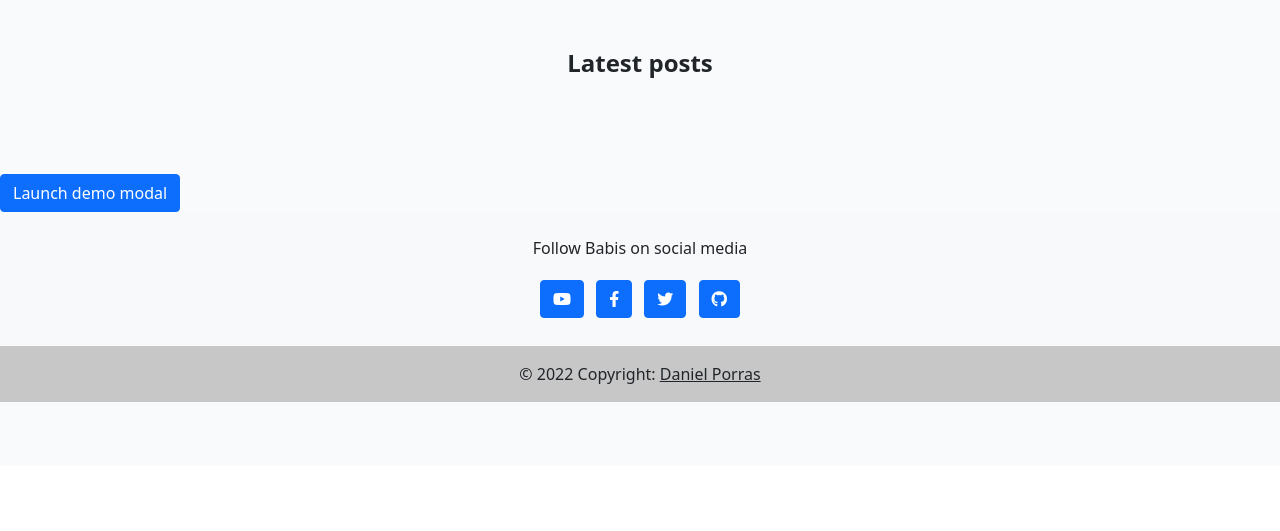
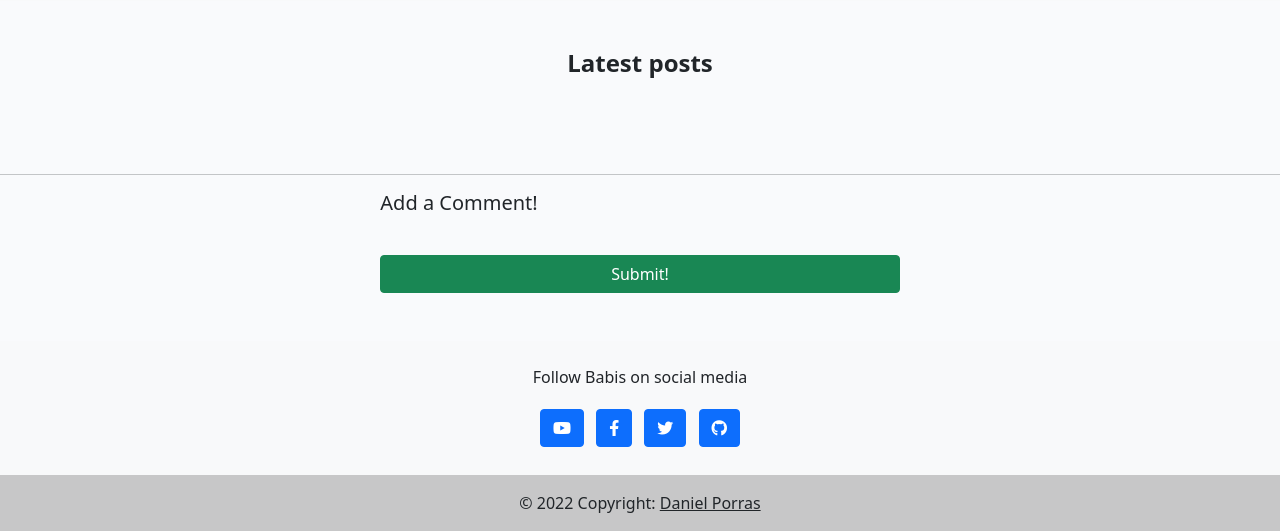
Before and after one commit to Code-Institute-Submissions/Danpr1984-babis_DecResubb, a Django app: page /profile in a window 1280 px wide. Shown: the part 334-865 px from the top of the page. Before the commit the page ends 736 px from the top, so only its background shows below. Run offline with Django 3.2, Linux system fonts and the light colour scheme; the visitor is signed in with stand-in values (Sample User, id 1); data that the repository does not hold is empty; parts of the project's set-up code (start-up, migrations or seed data) failed here and were passed over.

Commit message:
Added a comments form and a view to render the form

```diff
--- a/feedpost/admin.py
+++ b/feedpost/admin.py
@@ -30,8 +30,8 @@
     search_fields = ['title', 'content']
     summernote_fields = ('content',)
 
+admin.site.register(Comment)
 admin.site.register(Profile)
 admin.site.register(GuestProfile)
 admin.site.register(ParentProfile)
 admin.site.register(Relationship)
-admin.site.register(Comment)
--- a/feedpost/forms.py
+++ b/feedpost/forms.py
@@ -87,4 +87,4 @@
 
     class Meta:
         model = Comment
-        fields = ['body']
+        fields = ('body',)
--- a/feedpost/models.py
+++ b/feedpost/models.py
@@ -116,24 +116,13 @@
     created_on = models.DateTimeField(auto_now_add=True)
     edited_on = models.DateTimeField(auto_now_add=True)
     deleted_on = models.DateTimeField(auto_now_add=True)
-    parent = models.ForeignKey('self', on_delete=models.CASCADE, blank=True, null=True, related_name='+')
 
 
-    @property
-    def children(self):
- 		    return Comment.objects.filter(parent=self).order_by('-created_on').all()
+    class Meta:
+        ordering = ['created_on']
 
-    @property
-    def is_parent(self):
- 		    if self.parent is None:
- 			        return True
- 		    return False
+    def save(self, *args, **kwargs):
+        super().save(*args, **kwargs)
 
-    #class Meta:
-     #   ordering = ['created_on']
-
-    #def save(self, *args, **kwargs):
-     #   super().save(*args, **kwargs)
-
-    #def __str__(self):
-     #   return '%s - %s' %(self.post.title, self.name)
+    def __str__(self):
+        return '%s - %s' %(self.post.title, self.name)
--- a/feedpost/urls.py
+++ b/feedpost/urls.py
@@ -9,5 +9,5 @@
     path('profile', views.PostList.as_view(), name='profile'),
     path('add_post/', views.AddPostView.as_view(), name='add_post'),
     path('', views.NewUser.as_view(), name='register'),
-    path('post/<int:pk>/', views.AddComment.as_view(), name='comment'),
+    path('comment', views.AddComment.as_view(), name='comment'),
 ]
--- a/feedpost/views.py
+++ b/feedpost/views.py
@@ -14,41 +14,12 @@
     template_name = 'home.html'
     form_class = RegisterForm
 
-    #def check_user(request):
-
-     #   if  request.user.id == is_guest:
-       #     redirect("guest.html")
-
-      #  elif request.user.id == is_parent:
-
-       #     redirect("parent.html")
-
-        #else:
-         #   redirect("home.html")
-
-
-class PostList(ListView):
-    model = Post
-    queryset = Post.objects.order_by('created_at')
-    template_name = 'profile.html'
-    form_class = PostForm
-
-
-class AddPostView(CreateView):
-    model = Post
-    template_name = 'add_post.html'
-    form_class = PostForm
-
-    def get_form_kwargs(self):
-        form_kwargs = super(AddPostView, self).get_form_kwargs()
-        form_kwargs.update({"request": self.request})
-        return form_kwargs
-
 
 class HomeView(CreateView):
     model = CustomUser
     template_name = 'home.html'
     form_class = RegisterForm
+
 
 class AddParent(CreateView):
     model = ParentProfile
@@ -65,42 +36,39 @@
     template_name = 'add_child'
     form_class = ChildForm
 
-class AddComment(LoginRequiredMixin, View):
+class AddPostView(LoginRequiredMixin, CreateView):
+    model = Post
+    form_class = PostForm
+    template_name = 'add_post.html'
+
+class PostList(LoginRequiredMixin, ListView):
+    model = Post
+    template_name = 'profile.html'
+    queryset = Post.objects.order_by('created_at')
+    form_class = PostForm
+
+
+    def get_form_kwargs(self):
+        form_kwargs = super(AddPostView, self).get_form_kwargs()
+        form_kwargs.update({"request": self.request})
+        return form_kwargs
+
+#class AddComment(CreateView):
+ #   model = Comment
+  #  template_name = 'comment.html'
+   ##form_class = CommentForm
+
+class AddComment(View):
     def get(self, request, pk, *args, **kwargs):
         post = Post.objects.get(pk=pk)
         form = CommentForm()
 
-        comments = Comment.objects.filter(post=post).order_by('-created_on')
-
         context = {
             'post': post,
             'form': form,
-            'comments': comments,
         }
 
-        return render(request, 'social/post_detail.html', context)
+        return render(request, 'profile.html', context)
 
-    def post(self, request, pk, *args, **kwargs):
-        post = Post.objects.get(pk=pk)
-        form = CommentForm(request.POST)
-
-        if form.is_valid():
-            new_comment = form.save(commit=False)
-            new_comment.name = request.user
-            new_comment.post = post
-            new_comment.save()
-
-        comments = Comment.objects.filter(post=post).order_by('-created_on')
-
-        context = {
-            'post': post,
-            'form': form,
-            'comments': comments,
-        }
-
-        return render(request, 'profile', context)
-#class AddComment(CreateView):
- #   model = Comment
-  #  template_name = 'profile'
-   # queryset = Comment.objects.order_by('created_on')
-    #form_class = CommentForm
+    def post(self, request, *args, **kwargs):
+        pass
--- a/static/css/style.css
+++ b/static/css/style.css
@@ -65,3 +65,7 @@
     box-shadow: 0 3px 6px -1px rgba(0, 0, 0, .12),
         0 10px 36px -4px rgba(77, 96, 232, .8);
 }
+
+.comment {
+    margin: 20px 0px 20px 20px;
+}
--- a/templates/register.html
+++ b/templates/post_detail.html
@@ -1,3 +1,9 @@
 {% extends "base.html" %}
 {% load static %}
 {% load crispy_forms_tags %}
+
+{% block content %}
+
+
+{% endblock content %}
+</main>
--- a/templates/profile.html
+++ b/templates/profile.html
@@ -74,27 +74,16 @@
             <h4 class="mb-5"><strong>Latest posts</strong></h4>
             <div class="row">
               {% for post in post_list %}
-              <div class="mx-auto col-md-6 mb-4">
+              <div class="mx-auto col-md-6 mb-4 position-relative">
                 <div class="card">
                   <div class="bg-image hover-overlay ripple" data-mdb-ripple-color="light">
                     <img class="card-img-top" src=" {{ post.featured_image.url }}">
                     <p class="card-text secondary_font">{{ post.author }}</p>
                     <h5 class="card-title secondary_font">{{ post.title }}</h5>
                     <p class="card-text secondary_font">{{ post.content }}</p>
-                    {% for comment in comments %}
-                    {% if comment.is_parent %}
-                      <p class="post-text">
-                        {{ comment.body }}
-                      </p>
-                    {% endif %}
-                    {% endfor %}
-
-                    <p class="card-text secondary_font">{{Posts.comments.body}}</p>
-                    <p class="card-text secondary_font"></p>
                     <div class="card-body">
-                      <a href="#!" class="btn btn-primary">Comment</a>
+                      <a href="comment" class="btn btn-primary">Comment</a>
                     </div>
-                    <p>HOLA</p>
                   </div>
                 </div>
               </div>
@@ -103,33 +92,30 @@
             </div>
 
           </section>
+      </main>
+      <hr>
 
-      </main>
-      <!--Main layout-->
-    <!-- Button trigger modal -->
-<button type="button" class="btn btn-primary" data-bs-toggle="modal" data-bs-target="#exampleModal">
-  Launch demo modal
-</button>
+<div data-gb-custom-block data-tag="for"></div>
 
-<!-- Modal -->
-<div class="modal fade" id="exampleModal" tabindex="-1" aria-labelledby="exampleModalLabel" aria-hidden="true">
-  <div class="modal-dialog">
-    <div class="modal-content">
-      <div class="modal-header">
-        <h5 class="modal-title" id="exampleModalLabel">Modal title</h5>
-        <button type="button" class="btn-close" data-bs-dismiss="modal" aria-label="Close"></button>
-      </div>
-      <div class="modal-body">
-         TEST
-      </div>
-      <div class="modal-footer">
-      </div>
-    </div>
+<div class="row justify-content-center mt-3">
+  <div class="col-md-5 col-sm-12">
+      <h5>Add a Comment!</h5>
   </div>
+</div>
+<div class="row justify-content-center mt-3 mb-5">
+  <div class="col-md-5 col-sm-12">
+      <form method="POST">
+          {% csrf_token %}
+          {{ form  }}
+          <div class="d-grid gap-2">
+              <button class="btn btn-success mt-3">Submit!</button>
+          </div>
+      </form>
+  </div>
+</div>
+</div>
 
     {% endblock content %}
-    {% block page_scripts %}
-    <script src="{% static 'post.js' %}"></script>
-    {% endblock %}
+
 
 </main>
```
Also changed, not shown: feedpost/migrations/0007_auto_20220816_1317.py (added).
